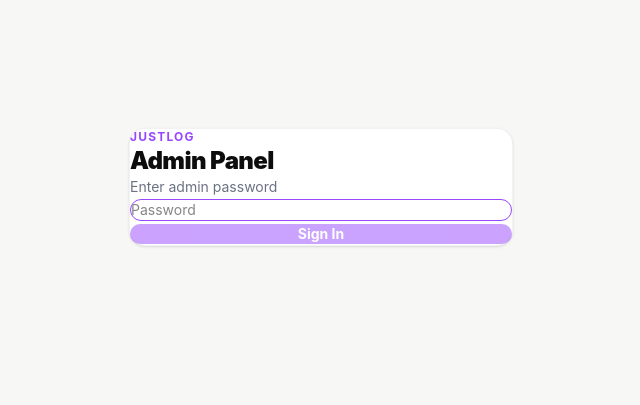
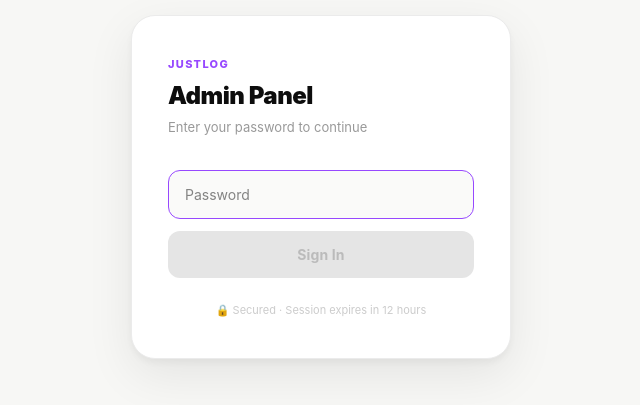
Before and after one commit to pavanjaya/justlog-admin, a Next.js app: page /login in a window 1280 px wide. Shown: the part 213-618 px from the top of the page, without its empty margins (319-959 px from the left). Built offline with nearby package versions, Linux system fonts and the light colour scheme.

Commit message:
Redesign login page with proper card, shadow, focus states, error styling

```diff
--- a/app/login/page.tsx
+++ b/app/login/page.tsx
@@ -23,30 +23,78 @@ export default function LoginPage() {
   }
 
   return (
-    <div className="min-h-screen flex items-center justify-center px-4">
-      <div className="bg-white rounded-2xl shadow-sm border border-black/5 p-10 w-full max-w-sm">
-        <div className="mb-8">
-          <div className="text-xs font-bold text-[#9748FF] uppercase tracking-widest mb-2">Justlog</div>
-          <h1 className="text-2xl font-black text-[#0d0d0d] tracking-tight">Admin Panel</h1>
-          <p className="text-sm text-gray-500 mt-1">Enter admin password</p>
+    <div style={{
+      minHeight: "100vh", display: "flex", alignItems: "center", justifyContent: "center",
+      background: "#F7F7F5", padding: 24,
+    }}>
+      <div style={{
+        background: "#fff", borderRadius: 24, padding: "40px 36px",
+        width: "100%", maxWidth: 380,
+        boxShadow: "0 4px 6px rgba(0,0,0,0.04), 0 16px 48px rgba(0,0,0,0.08)",
+        border: "1px solid #EBEBEB",
+      }}>
+        {/* Logo */}
+        <div style={{ marginBottom: 32 }}>
+          <div style={{ fontSize: 11, fontWeight: 800, color: "#9748FF", letterSpacing: "0.12em", textTransform: "uppercase", marginBottom: 6 }}>
+            Justlog
           </div>
+          <h1 style={{ fontSize: 24, fontWeight: 900, color: "#0d0d0d", letterSpacing: "-0.5px", marginBottom: 4 }}>
+            Admin Panel
+          </h1>
+          <p style={{ fontSize: 13, color: "#999" }}>Enter your password to continue</p>
+        </div>
+
+        {/* Input */}
+        <div style={{ marginBottom: 12 }}>
           <input
             type="password"
             placeholder="Password"
             value={password}
-          onChange={(e) => setPassword(e.target.value)}
-          onKeyDown={(e) => e.key === "Enter" && handleLogin()}
+            onChange={e => setPassword(e.target.value)}
+            onKeyDown={e => e.key === "Enter" && !loading && password && handleLogin()}
             autoFocus
-          className="w-full px-4 py-3 rounded-xl border border-gray-200 text-sm outline-none focus:border-[#9748FF] transition mb-3"
+            style={{
+              width: "100%", padding: "13px 16px",
+              border: "1.5px solid #EBEBEB", borderRadius: 12,
+              fontSize: 14, color: "#0d0d0d", background: "#FAFAF9",
+              outline: "none", boxSizing: "border-box",
+              transition: "border-color 0.15s",
+            }}
+            onFocus={e => (e.currentTarget.style.borderColor = "#9748FF")}
+            onBlur={e => (e.currentTarget.style.borderColor = "#EBEBEB")}
           />
-        {error && <p className="text-xs text-red-500 mb-3">{error}</p>}
+        </div>
+
+        {/* Error */}
+        {error && (
+          <div style={{
+            background: "#FEF2F2", border: "1px solid #FEE2E2",
+            borderRadius: 10, padding: "10px 14px", marginBottom: 12,
+            fontSize: 12, fontWeight: 600, color: "#DC2626",
+          }}>
+            {error}
+          </div>
+        )}
+
+        {/* Button */}
         <button
           onClick={handleLogin}
           disabled={loading || !password}
-          className="w-full py-3 rounded-xl bg-[#9748FF] text-white text-sm font-bold disabled:opacity-50"
+          style={{
+            width: "100%", padding: "13px 0", borderRadius: 12, border: "none",
+            background: password && !loading ? "#9748FF" : "#E5E5E5",
+            color: password && !loading ? "#fff" : "#bbb",
+            fontSize: 14, fontWeight: 700, cursor: password && !loading ? "pointer" : "not-allowed",
+            transition: "all 0.15s", letterSpacing: "0.01em",
+          }}
         >
           {loading ? "Signing in…" : "Sign In"}
         </button>
+
+        {/* Footer */}
+        <p style={{ fontSize: 11, color: "#ccc", textAlign: "center", marginTop: 24 }}>
+          🔒 Secured · Session expires in 12 hours
+        </p>
       </div>
     </div>
   );
```
Lines whose indentation alone changed are shown as unchanged.
